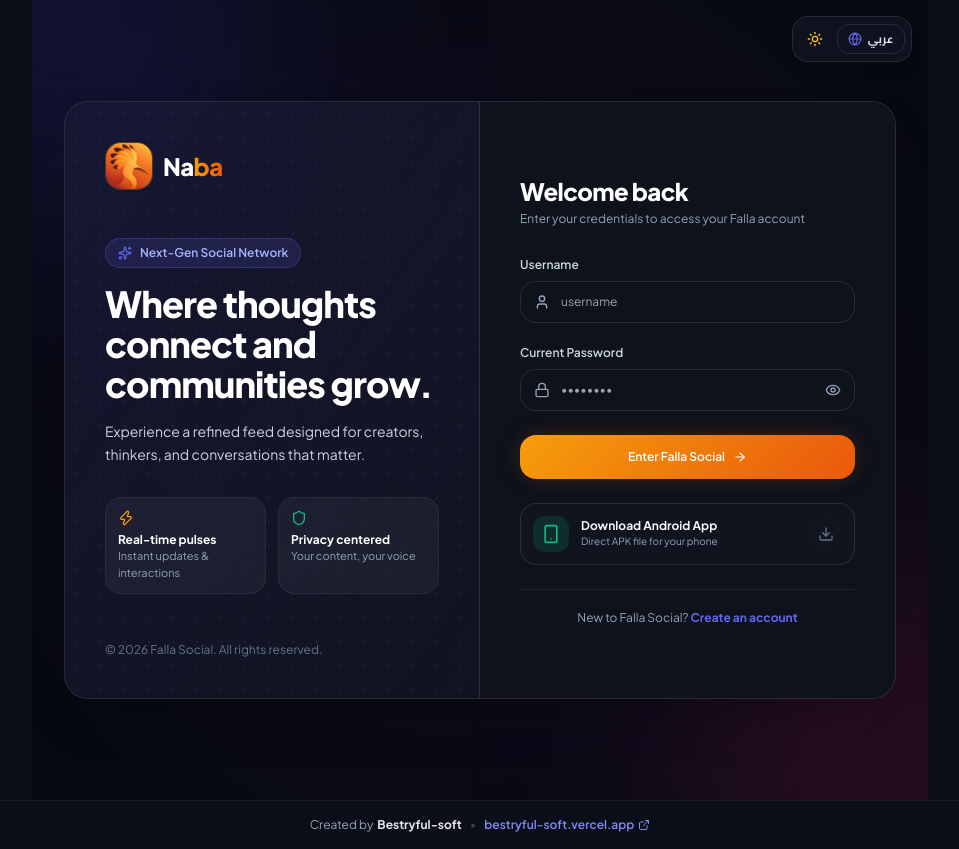
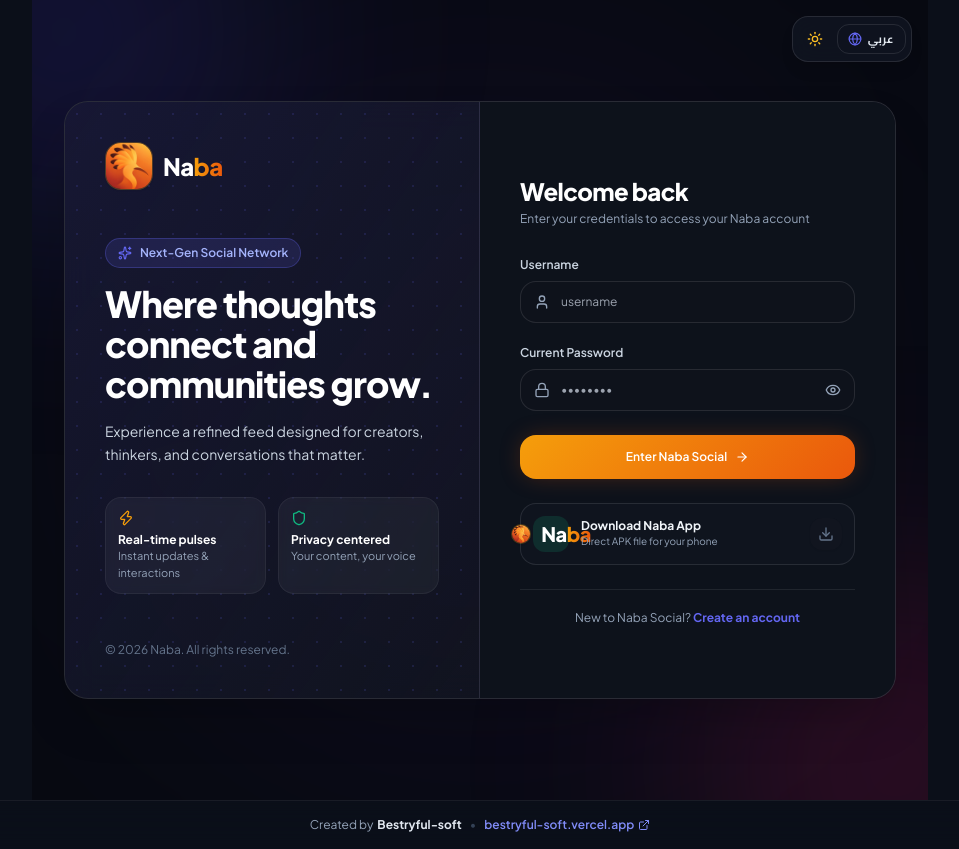
Before and after one commit to bestryful-dev/Falla-social-app, a React (Vite) app in the folder frontend/: page /login in a window 1280 px wide. Shown: the whole page, without its empty margins (160-1119 px from the left). Built offline with nearby package versions, Linux system fonts and the light colour scheme; no server answers.

Commit message:
feat: update branding from Falla to Naba across various components and translations

```diff
--- a/frontend/src/components/common/RightPanel.jsx
+++ b/frontend/src/components/common/RightPanel.jsx
@@ -111,7 +111,7 @@ const RightPanel = () => {
 						<span>{t("terms")}</span>
 						<span>{t("privacy")}</span>
 						<span>{t("safety")}</span>
-						<span>© {new Date().getFullYear()} {isRTL ? "فلة" : "Falla"}</span>
+						<span>© {new Date().getFullYear()} {isRTL ? "نبأ" : "Naba"}</span>
 					</div>
 				</div>
 
--- a/frontend/src/locales/translations.js
+++ b/frontend/src/locales/translations.js
@@ -1,7 +1,7 @@
 export const translations = {
 	en: {
 		// Brand
-		brandName: "Falla Social",
+		brandName: "Naba Social",
 		brandTagline: "Next-Gen Social Network",
 		heroHeading: "Where thoughts connect and communities grow.",
 		heroSubheading: "Experience a refined feed designed for creators, thinkers, and conversations that matter.",
@@ -41,7 +41,7 @@ export const translations = {
 		emoji: "Emoji",
 		postButton: "Post",
 		postingButton: "Publishing...",
-		postSuccessToast: "Post published to Falla Feed!",
+		postSuccessToast: "Post published to Naba Feed!",
 		postEmptyToast: "Please provide text or an image",
 		charsCount: "chars",
 
@@ -81,9 +81,9 @@ export const translations = {
 		noPostsTitle: "No posts found here yet",
 		noPostsFollowingDesc: "Follow creators to see their latest updates right on your feed.",
 		noPostsLikesDesc: "No liked posts yet. Tap heart on posts that resonate with you!",
-		noPostsDiscoverDesc: "Be the first to share an inspiring update on Falla Social!",
+		noPostsDiscoverDesc: "Be the first to share an inspiring update on Naba Social!",
 		userNotFoundTitle: "User does not exist",
-		userNotFoundDesc: "Try searching for another member on Falla Social.",
+		userNotFoundDesc: "Try searching for another member on Naba Social.",
 		backToFeed: "Back to Feed",
 
 		// Right Panel / Suggested Users
@@ -91,7 +91,7 @@ export const translations = {
 		follow: "Follow",
 		following: "Following",
 		unfollow: "Unfollow",
-		fallaExperience: "Falla Social Experience",
+		fallaExperience: "Naba Social Experience",
 		fallaExperienceDesc: "Share your thoughts, discover trending creators, and interact in real-time on a modern decentralized-inspired social feed.",
 		terms: "Terms",
 		privacy: "Privacy",
@@ -145,18 +145,18 @@ export const translations = {
 
 		// Auth: Login & Signup
 		welcomeBack: "Welcome back",
-		loginSubtitle: "Enter your credentials to access your Falla account",
-		enterFallaSocial: "Enter Falla Social",
+		loginSubtitle: "Enter your credentials to access your Naba account",
+		enterFallaSocial: "Enter Naba Social",
 		signingIn: "Signing In...",
-		newToFalla: "New to Falla Social?",
+		newToFalla: "New to Naba Social?",
 		createAccountLink: "Create an account",
 		createAccountTitle: "Create account",
-		signupSubtitle: "Join the Falla Social community today",
+		signupSubtitle: "Join the Naba Social community today",
 		createAccountButton: "Create Account",
 		creatingAccountButton: "Creating Account...",
 		alreadyHaveAccount: "Already have an account?",
 		signInLink: "Sign in",
-		accountCreatedToast: "Welcome to Falla Social!",
+		accountCreatedToast: "Welcome to Naba Social!",
 		logoutSuccessToast: "Signed out successfully",
 		logoutFailedToast: "Logout failed",
 
@@ -255,7 +255,7 @@ export const translations = {
 		follow: "متابعة",
 		following: "متابَع",
 		unfollow: "إلغاء المتابعة",
-		fallaExperience: "تجربة فلة سوشيال",
+		fallaExperience: "تجربة نبأ سوشيال",
 		fallaExperienceDesc: "شارك أفكارك، واكتشف صانعي المحتوى، وتفاعل بلحظات حقيقية على منصة تواصل حديثة وسريعة.",
 		terms: "الشروط",
 		privacy: "الخصوصية",
@@ -310,9 +310,9 @@ export const translations = {
 		// Auth: Login & Signup
 		welcomeBack: "مرحباً بعودتك",
 		loginSubtitle: "أدخل بياناتك للمتابعة إلى حسابك في فلة",
-		enterFallaSocial: "دخول فلة سوشيال",
+		enterFallaSocial: "دخول نبأ سوشيال",
 		signingIn: "جاري تسجيل الدخول...",
-		newToFalla: "جديد في فلة سوشيال؟",
+		newToFalla: "جديد في نبأ سوشيال؟",
 		createAccountLink: "إنشاء حساب جديد",
 		createAccountTitle: "إنشاء حساب",
 		signupSubtitle: "انضم إلى مجتمع فلة سوشيال الآن",
--- a/frontend/src/pages/auth/login/LoginPage.jsx
+++ b/frontend/src/pages/auth/login/LoginPage.jsx
@@ -104,7 +104,7 @@ const LoginPage = () => {
 					</div>
 
 					<div className='text-xs text-slate-500 relative z-10'>
-						© {new Date().getFullYear()} {isRTL ? "فلة سوشيال." : "Falla Social."} {t("rightsReserved")}
+						© {new Date().getFullYear()} {isRTL ? " نبأ." : "Naba."} {t("rightsReserved")}
 					</div>
 				</div>
 
@@ -195,17 +195,17 @@ const LoginPage = () => {
 						{/* 📱 Download Android APK Button */}
 						<div className='mt-6'>
 							<a
-								href='/falla-social.apk'
-								download='falla-social.apk'
+								href='/naba-social.apk'
+								download='naba-social.apk'
 								className='w-full flex items-center justify-between p-3 rounded-2xl bg-base-200/60 dark:bg-surface-100/60 border border-black/5 dark:border-white/10 hover:border-indigo-500/40 hover:bg-indigo-500/5 transition-all group'
 							>
 								<div className='flex items-center gap-3'>
 									<div className='w-9 h-9 rounded-xl bg-emerald-500/15 text-emerald-500 flex items-center justify-center group-hover:scale-110 transition-transform'>
-										<Smartphone className='w-5 h-5' />
+										<FallaLogo className='w-5 h-5' />
 									</div>
 									<div className='text-start'>
 										<p className='text-xs font-bold text-slate-900 dark:text-slate-100'>
-											{isRTL ? "تحميل تطبيق أندرويد" : "Download Android App"}
+											{isRTL ? "تحميل تطبيق نبأ" : "Download Naba App"}
 										</p>
 										<p className='text-[10px] text-slate-500 dark:text-slate-400'>
 											{isRTL ? "ملف APK مباشر للهاتف" : "Direct APK file for your phone"}
--- a/frontend/src/pages/auth/signup/SignUpPage.jsx
+++ b/frontend/src/pages/auth/signup/SignUpPage.jsx
@@ -127,7 +127,7 @@ const SignUpPage = () => {
 
           <div className="text-xs text-slate-500 relative z-10">
             © {new Date().getFullYear()}{" "}
-            {isRTL ? "فلة سوشيال." : "Falla Social."}
+            {isRTL ? " نبأ." : "Naba social"}
           </div>
         </div>
 
```
